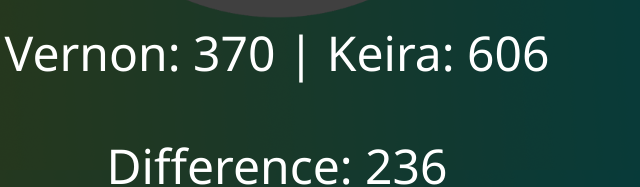
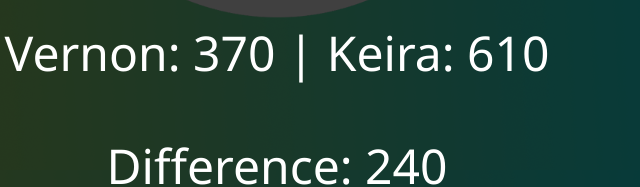
Before and after one commit to ViperousRogue67/HH-PP-Challenge, a plain HTML site: page index.html in a window 1280 px wide. Shown: the part 630-817 px from the top of the page, 363-1003 px from the left. Drawn offline with Linux system fonts and the light colour scheme.

Commit message:
updated count
370-610

```diff
--- a/index.html
+++ b/index.html
@@ -42,7 +42,7 @@
 </body>
 <script>
 var vernon = 370;
-var keira = 606;
+var keira = 610;
 var difference;
 difference = keira - vernon;
 var text = "Difference: " + difference;
```
